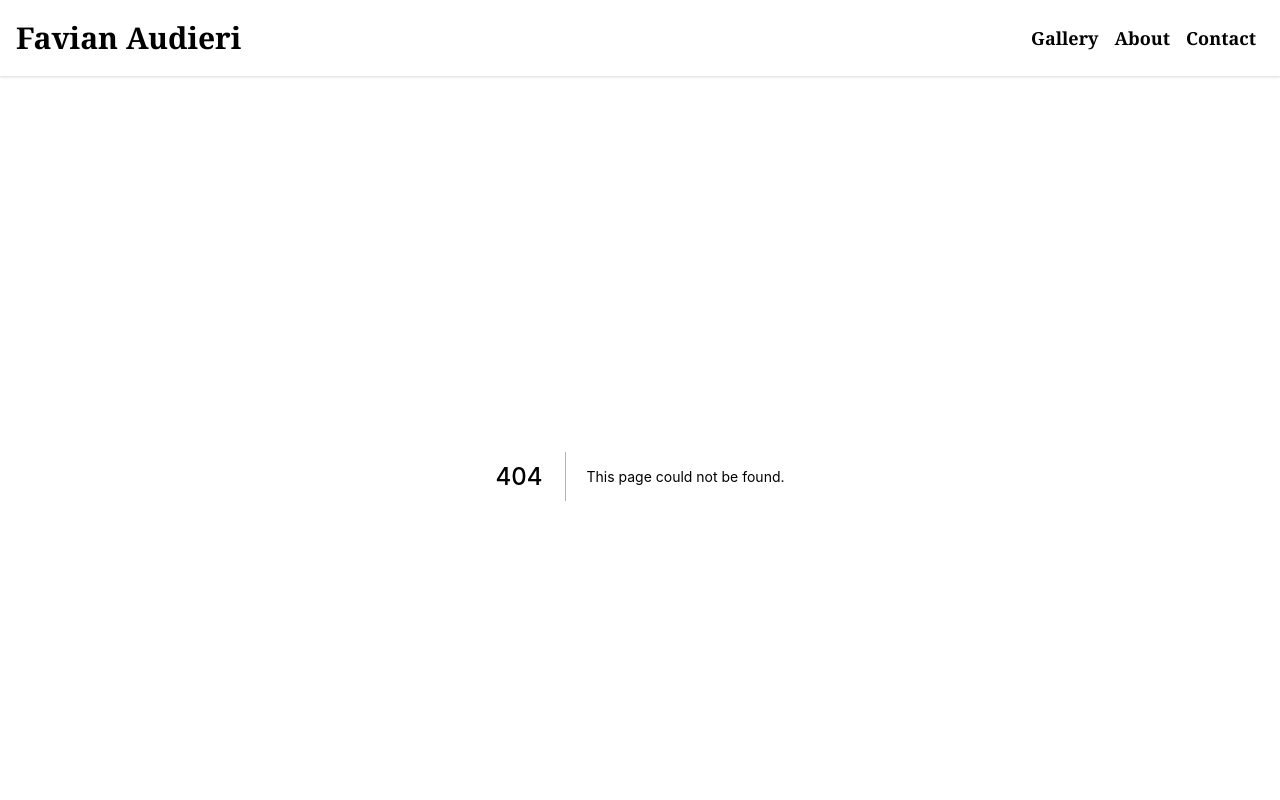
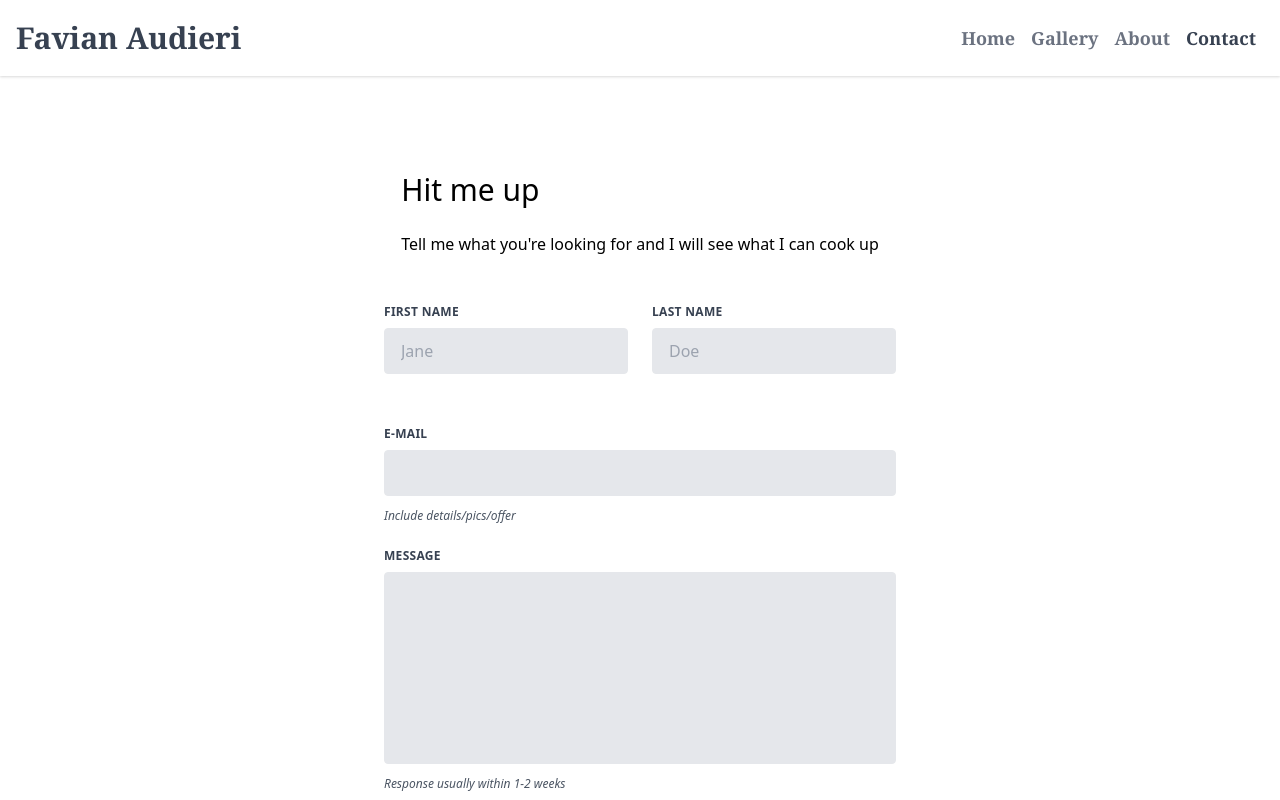
Before and after one commit to hone1er/favPortfolio, a Next.js app: page /contact in a window 1280 px wide. Before the commit this address had no page. Shown: the top 800 px of the page. Built offline with nearby package versions, Linux system fonts and the light colour scheme.

Commit message:
navbar update

```diff
--- a/pages/_app.js
+++ b/pages/_app.js
@@ -2,27 +2,37 @@ import styles from "../styles/Home.module.css";
 import "../styles/globals.css";
 import Image from "next/image";
 import Link from "next/link";
+import { useRouter } from "next/router";
+
+const menu = [
+  { title: "Home", path: "/" },
+  { title: "Gallery", path: "/gallery" },
+  { title: "About", path: "/about" },
+  { title: "Contact", path: "/contact" },
+];
 
 function MyApp({ Component, pageProps }) {
+  const router = useRouter();
   return (
     <>
       <div className="w-full flex flex-row items-center justify-between p-4 font-serif shadow">
-        <h1 className=" text-2xl sm:text-3xl font-bold text-">
+        <h1 className=" text-2xl sm:text-3xl font-bold text-gray-700">
           <Link href="/">Favian Audieri</Link>
         </h1>
         <ul className="flex flex-col sm:flex-row  border-l-2 sm:border-none pl-2 sm:pl-0">
-          <li className="p-2 text-base sm:text-lg font-semibold">
-            {" "}
-            <Link href="/gallery">Gallery</Link>
-          </li>
-          <li className="p-2 text-base sm:text-lg font-semibold">
-            {" "}
-            <Link href="/about">About</Link>
-          </li>
-          <li className="p-2 text-base sm:text-lg font-semibold">
-            {" "}
-            <Link href="/">Contact</Link>
-          </li>
+          {menu.map((item, index) => {
+            return (
+              <li
+                key={index}
+                className={`p-2 text-base sm:text-lg font-semibold text-gray-500 hover:text-gray-700 ${
+                  router.pathname === item.path && "text-gray-700"
+                }`}
+              >
+                {" "}
+                <Link href={item.path}>{item.title}</Link>
+              </li>
+            );
+          })}
         </ul>
       </div>
       <Component {...pageProps} />
--- a/pages/about.js
+++ b/pages/about.js
@@ -27,9 +27,7 @@ export default function About() {
             />
           </div>
           <div className="max-w-md ">
-            <h1 className="text-3xl sm:text-5xl font-semibold">
-              Fav is a creatoooor
-            </h1>
+            <h1 className="text-5xl font-semibold">Fav is a creatoooor</h1>
             <p className="text-xl sm:text-2xl mt-8 text-gray-900 font-medium">
               These are words about the dude that made the stuff you see on this
               website. You either like it or you don&apos;t....like my dick
--- /dev/null
+++ b/pages/contact.js
@@ -0,0 +1,119 @@
+import Head from "next/head";
+import { useState } from "react";
+
+export default function Contact() {
+  const [formStatus, setFormStatus] = useState(false);
+  const [firstName, setFirstName] = useState("");
+  const [lastName, setLastName] = useState("");
+  const [email, setEmail] = useState("");
+  const [message, setMessage] = useState("");
+
+  function handleMessage() {
+    console.log(firstName, lastName, email, message);
+  }
+  return (
+    <div>
+      <Head>
+        <title>Contact</title>
+        <meta name="description" content="Favian Audieri's art portfolio" />
+        <link rel="icon" href="/favicon.ico" />
+      </Head>
+
+      <main className="p-0 min-h-screen flex items-center flex-col">
+        <div>
+          <h1 className="text-3xl mt-24">Hit me up</h1>
+          <p className="mt-6 mb-12">
+            Tell me what you&apos;re looking for and I will see what I can cook
+            up
+          </p>
+        </div>
+        <form className="w-full max-w-lg mx-auto">
+          <div className="flex flex-wrap -mx-3 mb-6">
+            <div className="w-full md:w-1/2 px-3 mb-6 md:mb-0">
+              <label
+                className="block uppercase tracking-wide text-gray-700 text-xs font-bold mb-2"
+                htmlFor="grid-first-name"
+              >
+                First Name
+              </label>
+              <input
+                className="appearance-none block w-full bg-gray-200 text-gray-700 border  rounded py-3 px-4 mb-3 leading-tight focus:outline-none focus:bg-white focus:border-gray-500"
+                id="grid-first-name"
+                type="text"
+                placeholder="Jane"
+                onChange={(e) => setFirstName(e.target.value)}
+              />
+              <p className="text-red-500 text-xs italic invisible">
+                Please fill out this field.
+              </p>
+            </div>
+            <div className="w-full md:w-1/2 px-3">
+              <label
+                className="block uppercase tracking-wide text-gray-700 text-xs font-bold mb-2"
+                htmlFor="grid-last-name"
+              >
+                Last Name
+              </label>
+              <input
+                className="appearance-none block w-full bg-gray-200 text-gray-700 border border-gray-200 rounded py-3 px-4 leading-tight focus:outline-none focus:bg-white focus:border-gray-500"
+                id="grid-last-name"
+                type="text"
+                placeholder="Doe"
+                onChange={(e) => setLastName(e.target.value)}
+              />
+            </div>
+          </div>
+          <div className="flex flex-wrap -mx-3 mb-6">
+            <div className="w-full px-3">
+              <label
+                className="block uppercase tracking-wide text-gray-700 text-xs font-bold mb-2"
+                htmlFor="grid-password"
+              >
+                E-mail
+              </label>
+              <input
+                className="appearance-none block w-full bg-gray-200 text-gray-700 border border-gray-200 rounded py-3 px-4 mb-3 leading-tight focus:outline-none focus:bg-white focus:border-gray-500"
+                id="email"
+                type="email"
+                onChange={(e) => setEmail(e.target.value)}
+              />
+              <p className="text-gray-600 text-xs italic">
+                Include details/pics/offer
+              </p>
+            </div>
+          </div>
+          <div className="flex flex-wrap -mx-3 mb-6">
+            <div className="w-full px-3">
+              <label
+                className="block uppercase tracking-wide text-gray-700 text-xs font-bold mb-2"
+                htmlFor="grid-password"
+              >
+                Message
+              </label>
+              <textarea
+                className=" no-resize appearance-none block w-full bg-gray-200 text-gray-700 border border-gray-200 rounded py-3 px-4 mb-3 leading-tight focus:outline-none focus:bg-white focus:border-gray-500 h-48 resize-none"
+                id="message"
+                onChange={(e) => setMessage(e.target.value)}
+              ></textarea>
+              <p className="text-gray-600 text-xs italic font-sans">
+                Response usually within 1-2 weeks
+              </p>
+            </div>
+          </div>
+          <div className="md:flex md:items-center">
+            <div className="md:w-1/3">
+              <button
+                className="shadow bg-blue-400 hover:bg-blue-400 focus:shadow-outline focus:outline-none text-white font-bold py-2 px-4 rounded"
+                type="button"
+                onClick={handleMessage}
+              >
+                Send
+              </button>
+            </div>
+            <div className="md:w-2/3"></div>
+          </div>
+        </form>
+      </main>
+    </div>
+  );
+}
--- a/pages/gallery.js
+++ b/pages/gallery.js
@@ -17,7 +17,7 @@ export default function Gallery() {
       </Head>
       <div className="container m-auto w-full font-serif">
         <h1 className="text-center text-6xl font-light mt-12 mb-8">Gallery</h1>
-        <div className="grid grid-cols-3 gap-2">
+        <div className="grid grid-cols-1 md:grid-cols-2 lg:grid-cols-3 gap-2">
           <Image
             className="object-center "
             loader={myLoader}
@@ -60,7 +60,7 @@ export default function Gallery() {
         <br />
         <br />
         <div className="flex flex-row flex-wrap flex-grow items-center justify-center">
-          <div className="cursor-pointer m-2 p-6 bg-gradient-to-r from-gray-200 via-gray-100 to-gray-200 rounded-lg ">
+          <div className="cursor-pointer m-2 p-12 shadow  font-sans ">
             <Link href="">
               <Image
                 className="object-center  h-auto"
@@ -73,10 +73,10 @@ export default function Gallery() {
               />
             </Link>
             <Link href="">
-              <p className="text-center pt-4 ">Business Cards</p>
+              <p className="text-center pt-4 ">Clothing</p>
             </Link>
           </div>
-          <div className="cursor-pointer m-2 p-6 bg-gradient-to-r from-gray-200 via-gray-100 to-gray-200 rounded-lg">
+          <div className="cursor-pointer m-2 p-12 shadow  font-sans">
             <Link href="">
               <Image
                 className="object-center  h-auto"
@@ -92,7 +92,7 @@ export default function Gallery() {
               <p className="text-center pt-4 ">Promotional Material</p>
             </Link>
           </div>
-          <div className="cursor-pointer m-2 p-6 bg-gradient-to-r from-gray-200 via-gray-100 to-gray-200 rounded-lg ">
+          <div className="cursor-pointer m-2 p-12 shadow  font-sans ">
             <Link href="">
               <Image
                 className="object-center  h-auto"
@@ -108,7 +108,7 @@ export default function Gallery() {
               <p className="text-center pt-4 ">Digital Art</p>
             </Link>
           </div>
-          <div className="cursor-pointer m-2 p-6 bg-gradient-to-r from-gray-200 via-gray-100 to-gray-200 rounded-lg ">
+          <div className="cursor-pointer m-2 p-12 shadow  font-sans ">
             <Link href="">
               <Image
                 className="object-center  h-auto"
@@ -121,23 +121,7 @@ export default function Gallery() {
               />
             </Link>
             <Link href="">
-              <p className="text-center pt-4 ">Physical Art</p>
-            </Link>
-          </div>
-          <div className="cursor-pointer m-2 p-6 bg-gradient-to-r from-gray-200 via-gray-100 to-gray-200 rounded-lg ">
-            <Link href="">
-              <Image
-                className="object-center  h-auto"
-                loader={myLoader}
-                src="https://source.unsplash.com/random/525x525"
-                width={500}
-                height={500}
-                alt="check"
-                placeholder="blurDataURL"
-              />
-            </Link>
-            <Link href="">
-              <p className="text-center pt-4 ">Photos</p>
+              <p className="text-center pt-4 ">Memes</p>
             </Link>
           </div>
         </div>
```
